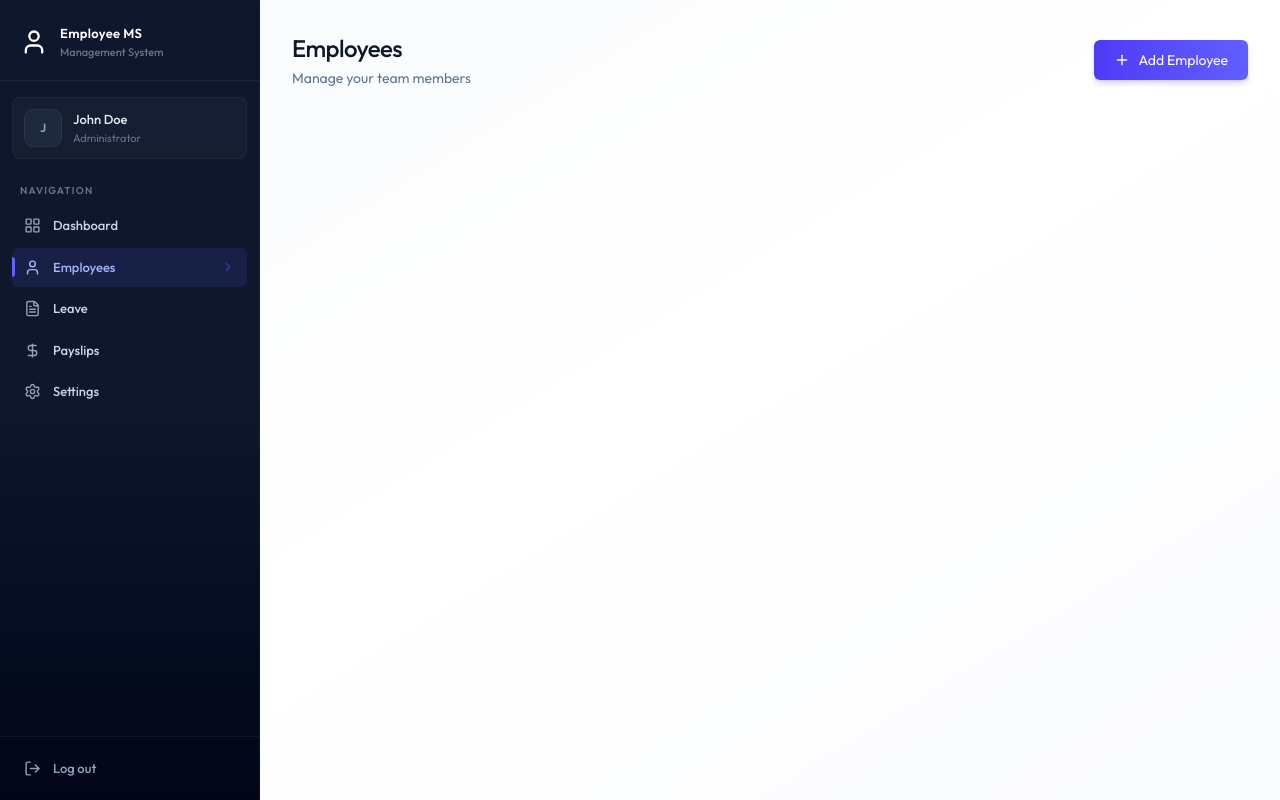
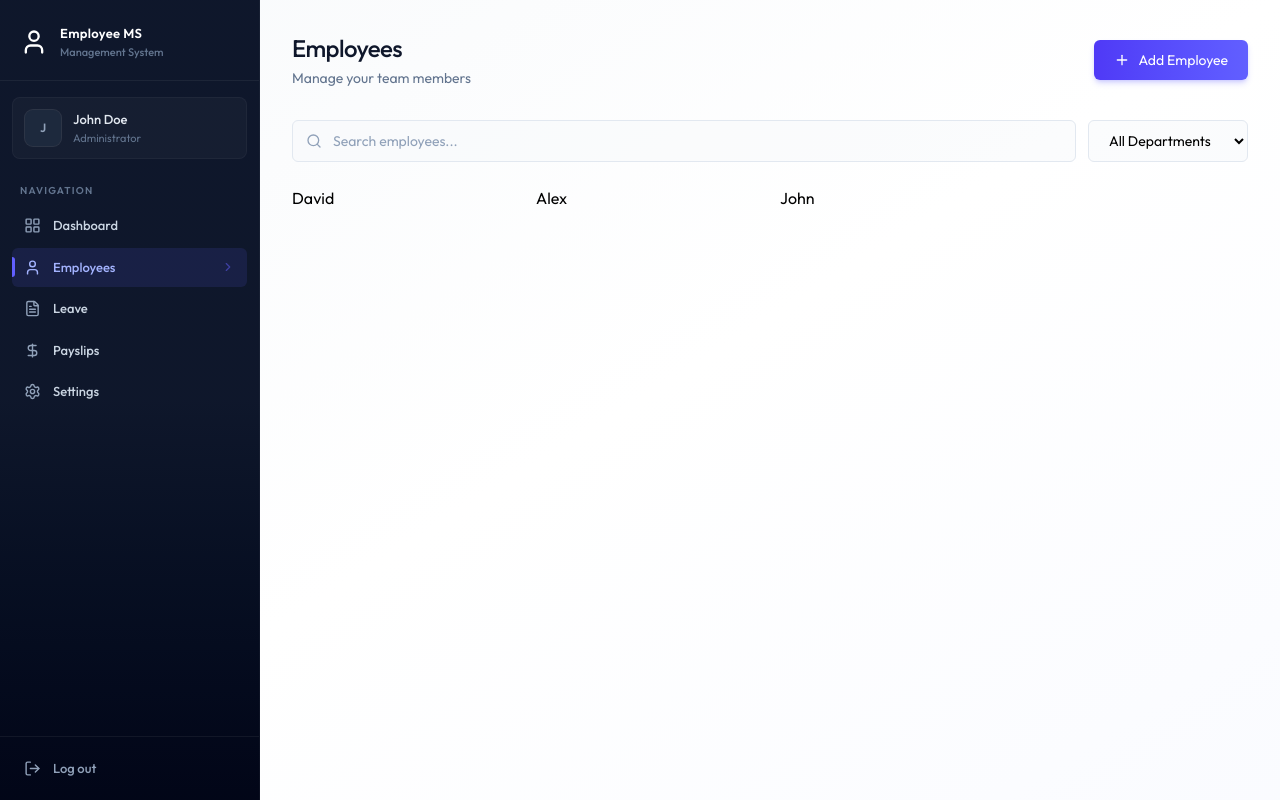
Before and after one commit to Shakithyanshaw/FULLSTACK-Employee-Management-System, a React (Vite) app in the folder client/: page /employees in a window 1280 px wide. Built offline with nearby package versions, Linux system fonts and the light colour scheme.

Commit message:
feat: add search and department filter to Employees page

```diff
--- a/client/src/pages/Employees.jsx
+++ b/client/src/pages/Employees.jsx
@@ -1,14 +1,20 @@
 import { useCallback, useEffect, useState } from 'react';
-import { dummyEmployeeData } from '../assets/assets';
-import { Plus } from 'lucide-react';
+import { dummyEmployeeData, DEPARTMENTS } from '../assets/assets';
+import { Plus, Search } from 'lucide-react';
 
 const Employees = () => {
   const [employees, setEmployees] = useState([]);
   const [loading, setLoading] = useState(true);
+  const [search, setSearch] = useState('');
+  const [selectedDept, setSelectedDept] = useState('');
 
   const fetchEmployees = useCallback(async () => {
     setLoading(true);
-    setEmployees(dummyEmployeeData);
+    setEmployees(
+      dummyEmployeeData.filter((emp) =>
+        selectedDept ? emp.department === selectedDept : emp,
+      ),
+    );
     setTimeout(() => {
       setLoading(false);
     }, 1000);
@@ -17,6 +23,12 @@ const Employees = () => {
   useEffect(() => {
     fetchEmployees();
   }, []);
+
+  const filtered = employees.filter((emp) =>
+    `${emp.firstName} ${emp.lastName} ${emp.position}`
+      .toLowerCase()
+      .includes(search.toLowerCase()),
+  );
 
   return (
     <div className="animate-fade-in">
@@ -30,6 +42,48 @@ const Employees = () => {
           <Plus size={16} /> Add Employee
         </button>
       </div>
+      {/* ----- search bar ----- */}
+      <div className="flex flex-col sm:flex-row gap-3 mb-6">
+        <div className="relative flex-1">
+          <Search className="absolute left-3.5 top-1/2 transform -translate-y-1/2 text-slate-400 w-4 h-4" />
+          <input
+            placeholder="Search employees..."
+            className="w-full pl-10!"
+            onChange={(e) => setSearch(e.target.value)}
+            value={search}
+          />
+        </div>
+        <select
+          value={selectedDept}
+          onChange={(e) => setSelectedDept(e.target.value)}
+          className="max-w-40"
+        >
+          <option value="">All Departments</option>
+          {DEPARTMENTS.map((deptName) => (
+            <option key={deptName} value={deptName}>
+              {deptName}
+            </option>
+          ))}
+        </select>
+      </div>
+
+      {/* -------- employee cards ---------- */}
+
+      {loading ? (
+        <div className="flex justify-center p-12">
+          <div className="animate-spin h-8 w-8 border-2 border-indigo-600 border-t-transparent rounded-full" />
+        </div>
+      ) : (
+        <div className="grid grid-cols-1 sm:grid-cols-2 lg:grid-cols-3 xl:grid-cols-4 gap-4 sm:gap-5">
+          {filtered.length === 0 ? (
+            <p className="col-span-full text-center py-16 text-slate-400 bg-white rounded-2xl border border-dashed border-slate-200">
+              No employees found
+            </p>
+          ) : (
+            filtered.map((emp) => <p key={emp.id}>{emp.firstName} </p>)
+          )}
+        </div>
+      )}
     </div>
   );
 };
```
